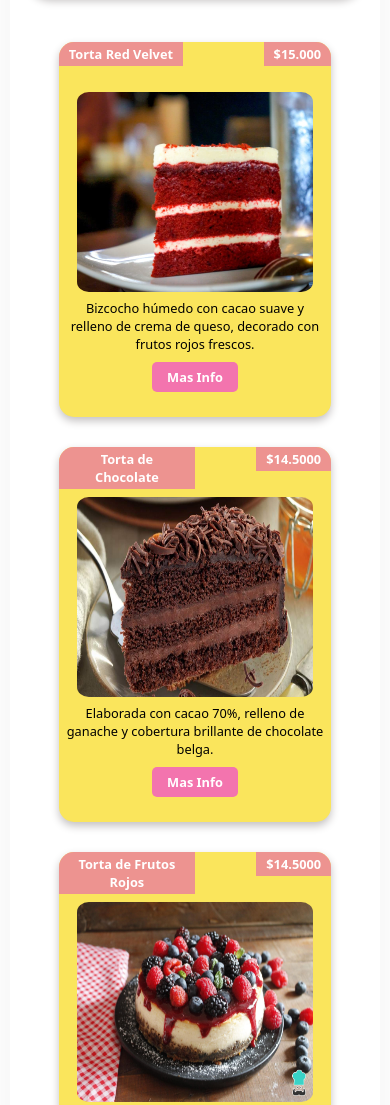
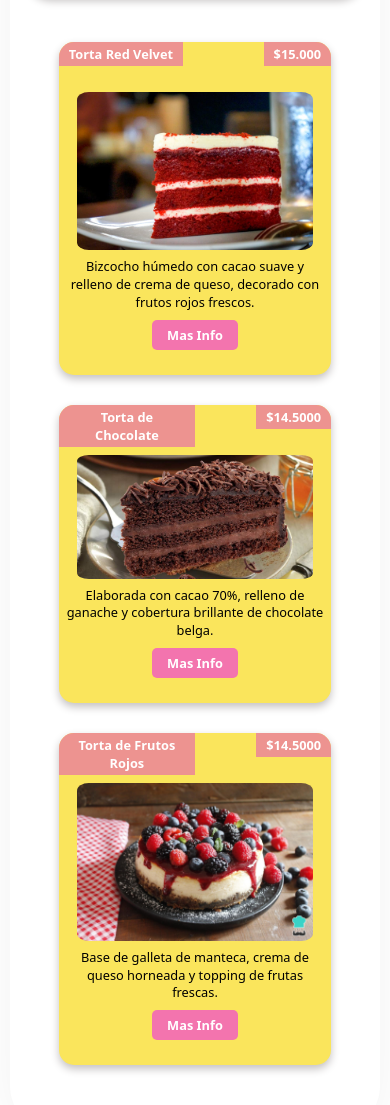
Before and after one commit to marjjin/parcialPractica, a plain HTML site: page index.html in a window 390 px wide. Shown: the part 928-2033 px from the top of the page. Drawn offline with Linux system fonts and the light colour scheme.

Commit message:
arregla height de im en responsive

```diff
--- a/css/indexCss/mainIndex.css
+++ b/css/indexCss/mainIndex.css
@@ -70,7 +70,8 @@ section article span {
 
 section article img {
   width: 90%;
-  height: 200px;
+  height: auto;
+  max-height: 200px;
   border-radius: 5%;
   margin-top: 25px;
 }
```
